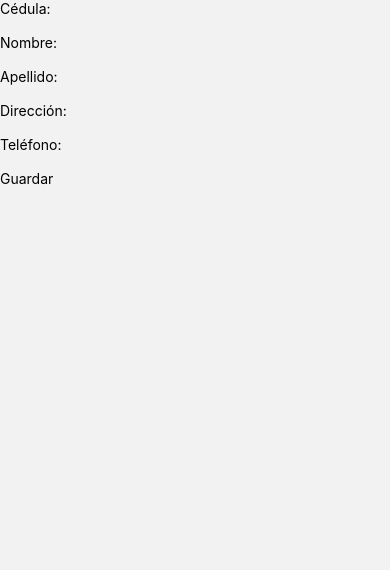
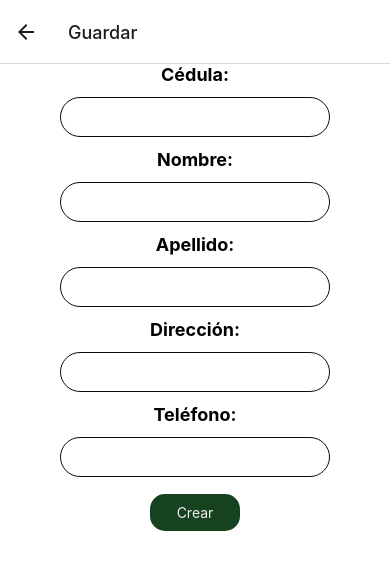
Before and after one commit to D4rkGh057/soapk, a React Native app: screen /Guardar in a window 390 px wide. Shown: the top 570 px of the page. Built offline with nearby package versions, Linux system fonts and the light colour scheme; no server answers.

Commit message:
se termina el CRUD

```diff
--- a/navigation.js
+++ b/navigation.js
@@ -12,7 +12,7 @@ const Stack = createNativeStackNavigator();
 const Navigation = () => {
   return (
     <NavigationContainer>
-      <Stack.Navigator screenOptions={{ headerShown: false }}>
+      <Stack.Navigator>
         <Stack.Screen name="Listar" component={Listar} />
         <Stack.Screen name="Eliminar" component={Eliminar} />
         <Stack.Screen name="Guardar" component={Guardar} />
--- a/screens/Editar.jsx
+++ b/screens/Editar.jsx
@@ -1,8 +1,21 @@
-import React, { useState } from 'react';
-import { View, Text, TextInput, Button, Pressable } from 'react-native';
+import React, { useEffect, useState } from 'react';
+import { View, Text, TextInput, Button, Pressable, StyleSheet } from 'react-native';
 import axios from 'axios';
+import { useNavigation } from "@react-navigation/native";
 
-const StudentForm = () => {
+export default function StudentForm({ route }) {
+  const navigation = useNavigation();
+  const { estudiante } = route.params;
+  useEffect(() => {
+    if (estudiante) {
+      setCedula(estudiante.cedula);
+      setNombre(estudiante.nombre);
+      setApellido(estudiante.apellido);
+      setDireccion(estudiante.direccion);
+      setTelefono(estudiante.telefono);
+    }
+  }, [estudiante]);
+
   const [cedula, setCedula] = useState('');
   const [nombre, setNombre] = useState('');
   const [apellido, setApellido] = useState('');
@@ -10,44 +23,86 @@ const StudentForm = () => {
   const [telefono, setTelefono] = useState('');
 
   const handleSaveStudent = () => {
-    axios.put('http://localhost/api.php', {
+    axios.put('http://localhost/quinto-andres/api.php', {
       cedula: cedula,
       nombre: nombre,
       apellido: apellido,
       direccion: direccion,
       telefono: telefono,
-    },{
+    }, {
 
     })
       .then(response => {
         console.log(response.data);
+        navigation.goBack();
       })
       .catch(error => {
         console.error(error);
       });
   };
   return (
-    <View>
-      <Text>Cédula:</Text>
-      <TextInput value={cedula} onChangeText={text => setCedula(text)} />
+    <View style={styles.container}>
+      <Text style={styles.itemName}>Cédula:</Text>
+      <TextInput style={styles.input} value={cedula} onChangeText={text => setCedula(text)} />
 
-      <Text>Nombre:</Text>
-      <TextInput value={nombre} onChangeText={text => setNombre(text)} />
+      <Text style={styles.itemName}>Nombre:</Text>
+      <TextInput style={styles.input} value={nombre} onChangeText={text => setNombre(text)} />
 
-      <Text>Apellido:</Text>
-      <TextInput value={apellido} onChangeText={text => setApellido(text)} />
+      <Text style={styles.itemName}>Apellido:</Text>
+      <TextInput style={styles.input} value={apellido} onChangeText={text => setApellido(text)} />
 
-      <Text>Dirección:</Text>
-      <TextInput value={direccion} onChangeText={text => setDireccion(text)} />
+      <Text style={styles.itemName}>Dirección:</Text>
+      <TextInput style={styles.input} value={direccion} onChangeText={text => setDireccion(text)} />
 
-      <Text>Teléfono:</Text>
-      <TextInput value={telefono} onChangeText={text => setTelefono(text)} />
+      <Text style={styles.itemName}>Teléfono:</Text>
+      <TextInput style={styles.input} value={telefono} onChangeText={text => setTelefono(text)} />
 
-      <Pressable title="Guardar Estudiante" onPress={handleSaveStudent}>
-        <Text>Guardar</Text>
+      <Pressable style={styles.button} title="Guardar Estudiante" onPress={handleSaveStudent}>
+        <Text style={{ color: "#f0f0f0" }}>Guardar</Text>
       </Pressable>
     </View>
   );
 };
 
-export default StudentForm;
+const styles = StyleSheet.create({
+  container: {
+    flex: 1,
+    backgroundColor: "#fff",
+    alignItems: 'center',
+  },
+  title: {
+    fontSize: 20,
+    fontWeight: "bold",
+    margin: 10,
+    color: "red",
+    textAlign: "center",
+  },
+  itemContainer: {
+    flexDirection: "column",
+    padding: 10,
+  },
+  button: {
+    alignSelf: 'center',
+    alignItems: 'center',
+    width: 90, // Establece un ancho mínimo inicial
+    borderRadius: 15,
+    backgroundColor: '#164220',
+    paddingHorizontal: 10,
+    paddingVertical: 10,
+    margin: 5,
+  }, input: {
+    height: 40,
+    width: 270,
+    margin: 12,
+    borderWidth: 1,
+    padding: 10,
+    borderRadius: 50,
+    borderColor: "#0C0C0C",
+    color: '#0C0C0C',
+    textAlign: 'center',
+    fontSize: 18,
+  }, itemName: {
+    fontSize: 18,
+    fontWeight: "bold",
+  },
+});
--- a/screens/Guardar.jsx
+++ b/screens/Guardar.jsx
@@ -1,6 +1,8 @@
 import React, { useState } from 'react';
-import { View, Text, TextInput, Button, Pressable } from 'react-native';
+import { View, Text, TextInput, Button, Pressable, StyleSheet } from 'react-native';
 import axios from 'axios';
+import { useNavigation } from "@react-navigation/native";
+
 
 const StudentForm = () => {
   const [cedula, setCedula] = useState('');
@@ -8,57 +10,94 @@ const StudentForm = () => {
   const [apellido, setApellido] = useState('');
   const [direccion, setDireccion] = useState('');
   const [telefono, setTelefono] = useState('');
+  const navigation = useNavigation();
 
   const handleSaveStudent = () => {
-    axios.post('http://localhost/api.php', {
+    axios.post('http://localhost/quinto-andres/api.php', {
       cedula: cedula,
       nombre: nombre,
       apellido: apellido,
       direccion: direccion,
       telefono: telefono,
-    },{
+    }, {
       headers: {
         'Content-Type': 'application/x-www-form-urlencoded',
       }
     })
       .then(response => {
         console.log(response.data);
+        navigation.navigate("Listar");
       })
       .catch(error => {
         console.error(error);
       });
   };
 
-  const imprimir =() =>{
-    console.log(cedula)
-    console.log(nombre)
-    console.log(apellido)
-    console.log(direccion)
-    console.log(telefono)
-  }
+  return (
+    <View style={styles.container}>
+      <Text style={styles.itemName}>Cédula:</Text>
+      <TextInput style={styles.input} value={cedula} onChangeText={text => setCedula(text)} />
 
-  return (
-    <View>
-      <Text>Cédula:</Text>
-      <TextInput value={cedula} onChangeText={text => setCedula(text)} />
+      <Text style={styles.itemName}>Nombre:</Text>
+      <TextInput style={styles.input} value={nombre} onChangeText={text => setNombre(text)} />
 
-      <Text>Nombre:</Text>
-      <TextInput value={nombre} onChangeText={text => setNombre(text)} />
+      <Text style={styles.itemName}>Apellido:</Text>
+      <TextInput style={styles.input} value={apellido} onChangeText={text => setApellido(text)} />
 
-      <Text>Apellido:</Text>
-      <TextInput value={apellido} onChangeText={text => setApellido(text)} />
+      <Text style={styles.itemName}>Dirección:</Text>
+      <TextInput style={styles.input} value={direccion} onChangeText={text => setDireccion(text)} />
 
-      <Text>Dirección:</Text>
-      <TextInput value={direccion} onChangeText={text => setDireccion(text)} />
+      <Text style={styles.itemName}>Teléfono:</Text>
+      <TextInput style={styles.input} value={telefono} onChangeText={text => setTelefono(text)} />
 
-      <Text>Teléfono:</Text>
-      <TextInput value={telefono} onChangeText={text => setTelefono(text)} />
-
-      <Pressable title="Guardar Estudiante" onPress={handleSaveStudent}>
-        <Text>Guardar</Text>
+      <Pressable style={styles.button} title="Guardar Estudiante" onPress={handleSaveStudent}>
+        <Text style={{ color: "#f0f0f0" }}>Crear</Text>
       </Pressable>
     </View>
   );
 };
 
+const styles = StyleSheet.create({
+  container: {
+    flex: 1,
+    backgroundColor: "#fff",
+    alignItems: 'center',
+  },
+  title: {
+    fontSize: 20,
+    fontWeight: "bold",
+    margin: 10,
+    color: "red",
+    textAlign: "center",
+  },
+  itemContainer: {
+    flexDirection: "column",
+    padding: 10,
+  },
+  button: {
+    color: '#f0f0f0',
+    alignSelf: 'center',
+    alignItems: 'center',
+    width: 90, // Establece un ancho mínimo inicial
+    borderRadius: 15,
+    backgroundColor: '#164220',
+    paddingHorizontal: 10,
+    paddingVertical: 10,
+    margin: 5,
+  }, input: {
+    height: 40,
+    width: 270,
+    margin: 12,
+    borderWidth: 1,
+    padding: 10,
+    borderRadius: 50,
+    borderColor: "#0C0C0C",
+    color: '#0C0C0C',
+    textAlign: 'center',
+    fontSize: 18,
+  }, itemName: {
+    fontSize: 18,
+    fontWeight: "bold",
+  },
+});
 export default StudentForm;
--- a/screens/listar.jsx
+++ b/screens/listar.jsx
@@ -1,24 +1,34 @@
 import { useNavigation } from "@react-navigation/native";
 import axios from "axios";
 import React, { useEffect, useState } from "react";
-import { FlatList, Pressable, StyleSheet, Text, View } from "react-native";
-import { Button } from "react-native-web";
+import { Alert, FlatList, Pressable, StyleSheet, Text, View,Modal } from "react-native";
+import { Button, TouchableOpacity } from "react-native-web";
+import { useIsFocused } from '@react-navigation/native';
+
 
 const StudentList = () => {
   const navigation = useNavigation();
   const [students, setStudents] = useState([]);
+  const [modalVisible, setModalVisible] = useState(false);
+  const isFocused = useIsFocused();
 
   useEffect(() => {
+    if (isFocused) {
+      // Fetch updated data here
+      cargarEstudiantes();
+    }
+  }, [isFocused]);
+
+  const cargarEstudiantes = () => {
     axios
-      .get("http://localhost/quinto/api.php")
+      .get("http://localhost/quinto-andres/api.php")
       .then((response) => {
         setStudents(response.data);
       })
       .catch((error) => {
         console.error(error);
       });
-  }, []);
-
+  }
   const [expandedItem, setExpandedItem] = useState(null);
 
   const handlePress = (item) => {
@@ -28,6 +38,17 @@ const StudentList = () => {
       setExpandedItem(item);
     }
   };
+
+  const eliminarEstudiante = (cedula) => {
+    axios.delete(`http://localhost/quinto-andres/api.php?var=${cedula}`)
+      .then(response => {
+        cargarEstudiantes();
+        console.log(response.data);
+      })
+      .catch(error => {
+        console.error(error);
+      });
+  }
 
   const renderItem = ({ item }) => {
     const isExpanded = expandedItem === item;
@@ -46,19 +67,56 @@ const StudentList = () => {
               </Text>
               <Text style={styles.itemDetails}>Teléfono: {item.telefono}</Text>
               <View style={styles.buttonSeparator}>
-                <Button
-                  style={styles.deleteButton}
-                  title="Eliminar"
-                  onPress={() =>
-                    navigation.navigate("Eliminar", { cedula: item.cedula })
-                  }
-                />
-                <Button
+                <TouchableOpacity
+                  style={[styles.deleteButton, { backgroundColor: 'red' }]}
+                  onPress={() => setModalVisible(true)}
+                >
+                  <Text style={{ color: 'white' }}>Eliminar</Text>
+                </TouchableOpacity>
+
+                <Modal
+                  animationType="slide"
+                  transparent={true}
+                  visible={modalVisible}
+                  onRequestClose={() => {
+                    setModalVisible(false);
+                  }}
+                >
+                  <View style={styles.centeredView}>
+                    <View style={styles.modalView}>
+                      <Text>¿Estás seguro que deseas eliminar?</Text>
+                      <TouchableOpacity
+                        style={styles.modalButton}
+                        onPress={() => {
+                          eliminarEstudiante(item.cedula);
+                          setModalVisible(false);
+                        }}
+                      >
+                        <Text style={{ color: 'white' }}>Sí, eliminar</Text>
+                      </TouchableOpacity>
+                      <TouchableOpacity
+                        style={styles.modalButton}
+                        onPress={() => {
+                          setModalVisible(false);
+                        }}
+                      >
+                        <Text style={{ color: 'white' }}>Cancelar</Text>
+                      </TouchableOpacity>
+                    </View>
+                  </View>
+                </Modal>
+
+                <TouchableOpacity
+                  style={[styles.deleteButton, { backgroundColor: '#0dc1f2' }]}
                   title="Actualizar"
                   onPress={() =>
-                    navigation.navigate("Actualizar", { cedula: item.cedula })
+                    navigation.navigate("Editar", {
+                      estudiante: { cedula: item.cedula, nombre: item.nombre, apellido: item.apellido, direccion: item.direccion, telefono: item.telefono }
+                    })
                   }
-                />
+                >
+                  <Text style={{ color: 'white' }}>Actualizar</Text>
+                </TouchableOpacity>
               </View>
             </>
           )}
@@ -67,6 +125,9 @@ const StudentList = () => {
     );
   };
 
+  const kaboom = () => {
+    alert("Kboom?");
+  }
   return (
     <View style={styles.container}>
       <Text style={styles.title}>Listado de Estudiantes</Text>
@@ -76,6 +137,9 @@ const StudentList = () => {
         renderItem={renderItem}
         ItemSeparatorComponent={() => <View style={styles.separator} />}
       />
+      <Pressable style={styles.button} onPress={() => navigation.navigate("Guardar")}>
+        <Text style={{ color: "#f0f0f0" }}>Agregar</Text>
+      </Pressable>
     </View>
   );
 };
@@ -111,9 +175,51 @@ const styles = StyleSheet.create({
     justifyContent: "space-around",
   },
   deleteButton: {
-    backgroundColor: "red",
-    color: "white",
-  }
+    color: 'white',
+    alignSelf: 'center',
+    alignItems: 'center',
+    width: 90, // Establece un ancho mínimo inicial
+    borderRadius: 15,
+    backgroundColor: 'red',
+    paddingHorizontal: 10,
+    paddingVertical: 10,
+    margin: 5,
+  }, button: {
+    alignSelf: 'center',
+    alignItems: 'center',
+    width: 90, // Establece un ancho mínimo inicial
+    borderRadius: 15,
+    backgroundColor: '#164220',
+    paddingHorizontal: 10,
+    paddingVertical: 10,
+    margin: 5,
+  }, centeredView: {
+    flex: 1,
+    justifyContent: 'center',
+    alignItems: 'center',
+    marginTop: 22,
+  },
+  modalView: {
+    margin: 20,
+    backgroundColor: 'white',
+    borderRadius: 20,
+    padding: 35,
+    alignItems: 'center',
+    shadowColor: '#000',
+    shadowOffset: {
+      width: 0,
+      height: 2,
+    },
+    shadowOpacity: 0.25,
+    shadowRadius: 3.84,
+    elevation: 5,
+  },
+  modalButton: {
+    marginTop: 10,
+    backgroundColor: 'red',
+    padding: 10,
+    borderRadius: 5,
+  },
 });
 
 export default StudentList;
```
Lines whose indentation alone changed are shown as unchanged.
